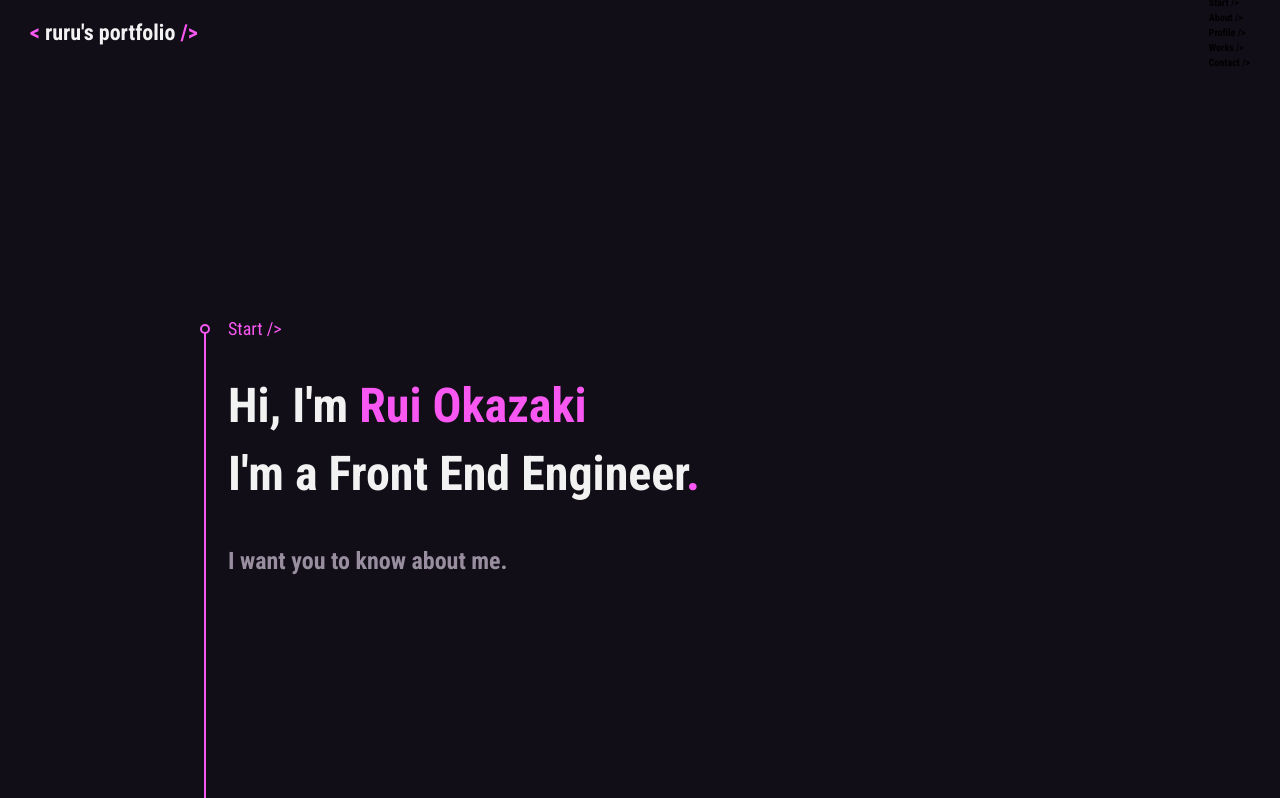
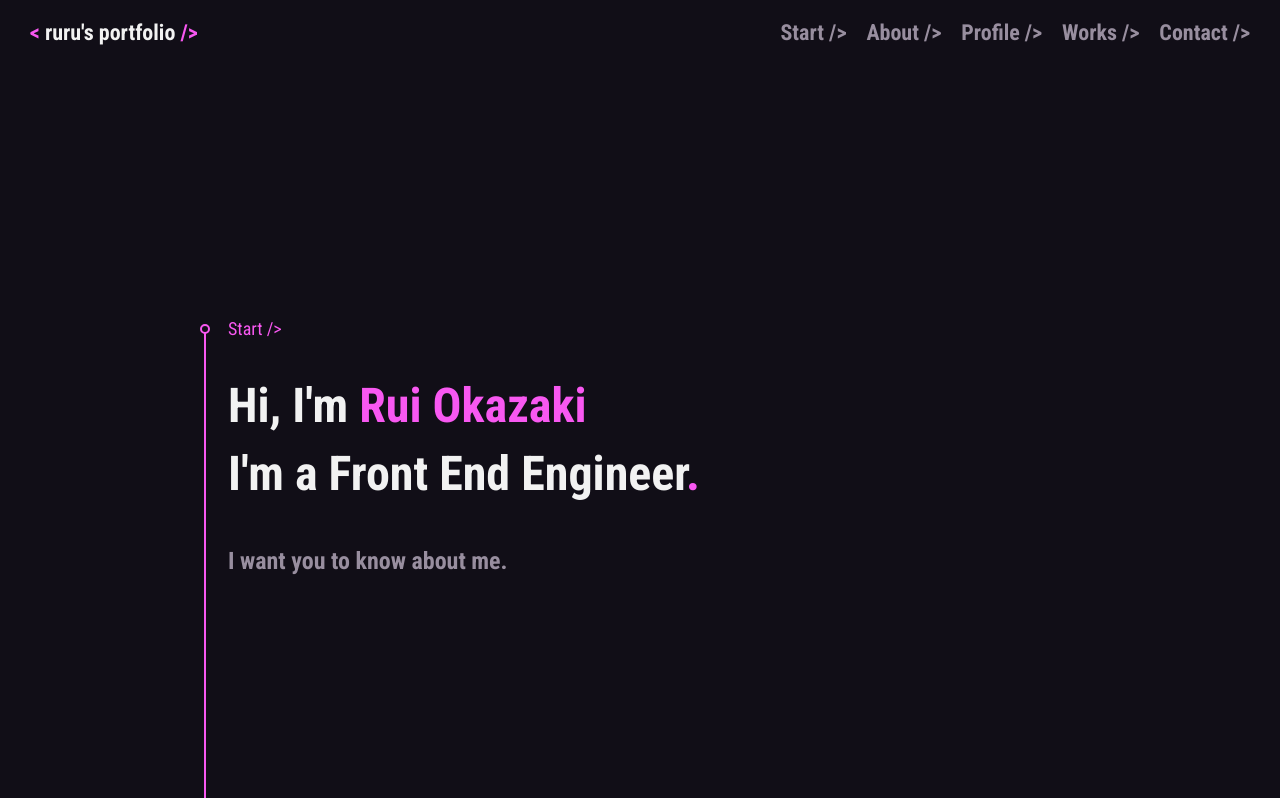
Before and after one commit to ruiokazaki-archive/portfolio-react, a React (Create React App) app: page / in a window 1280 px wide. Shown: the top 798 px of the page. Built offline with nearby package versions, Linux system fonts and the light colour scheme.

Commit message:
update: style を当てた

```diff
--- /dev/null
+++ b/src/components/molecules/HeaderNav.style.tsx
@@ -0,0 +1,16 @@
+import styled from 'styled-components';
+import tw from 'tailwind-styled-components';
+
+const UlStyle = styled.ul`
+  font-size: 22px;
+  gap: 20px;
+`;
+export const Ul = tw(UlStyle)`text-gray1 flex justify-between items-center `;
+
+export const Li = styled.li`
+  cursor: pointer;
+  &:hover {
+    color: #f2f2f2;
+    opacity: 0.75;
+  }
+`;
--- a/src/components/molecules/HeaderNav.tsx
+++ b/src/components/molecules/HeaderNav.tsx
@@ -1,6 +1,7 @@
 /* eslint-disable jsx-a11y/no-noninteractive-element-interactions */
 /* eslint-disable jsx-a11y/click-events-have-key-events */
 import { VFC } from 'react';
+import { Ul, Li } from './HeaderNav.style';
 
 const HeaderNav: VFC = () => {
   const scrollToSection = (id: string): void => {
@@ -10,43 +11,44 @@ const HeaderNav: VFC = () => {
 
   return (
     <nav>
-      <ul>
-        <li
+      <Ul>
+        <Li
+          className="selectList"
           onClick={() => {
             scrollToSection('Start');
           }}
         >
           Start <span>/&gt;</span>
-        </li>
-        <li
+        </Li>
+        <Li
           onClick={() => {
             scrollToSection('About');
           }}
         >
           About <span>/&gt;</span>
-        </li>
-        <li
+        </Li>
+        <Li
           onClick={() => {
             scrollToSection('Profile');
           }}
         >
           Profile <span>/&gt;</span>
-        </li>
-        <li
+        </Li>
+        <Li
           onClick={() => {
             scrollToSection('Works');
           }}
         >
           Works <span>/&gt;</span>
-        </li>
-        <li
+        </Li>
+        <Li
           onClick={() => {
             scrollToSection('Contact');
           }}
         >
           Contact <span>/&gt;</span>
-        </li>
-      </ul>
+        </Li>
+      </Ul>
     </nav>
   );
 };
```
